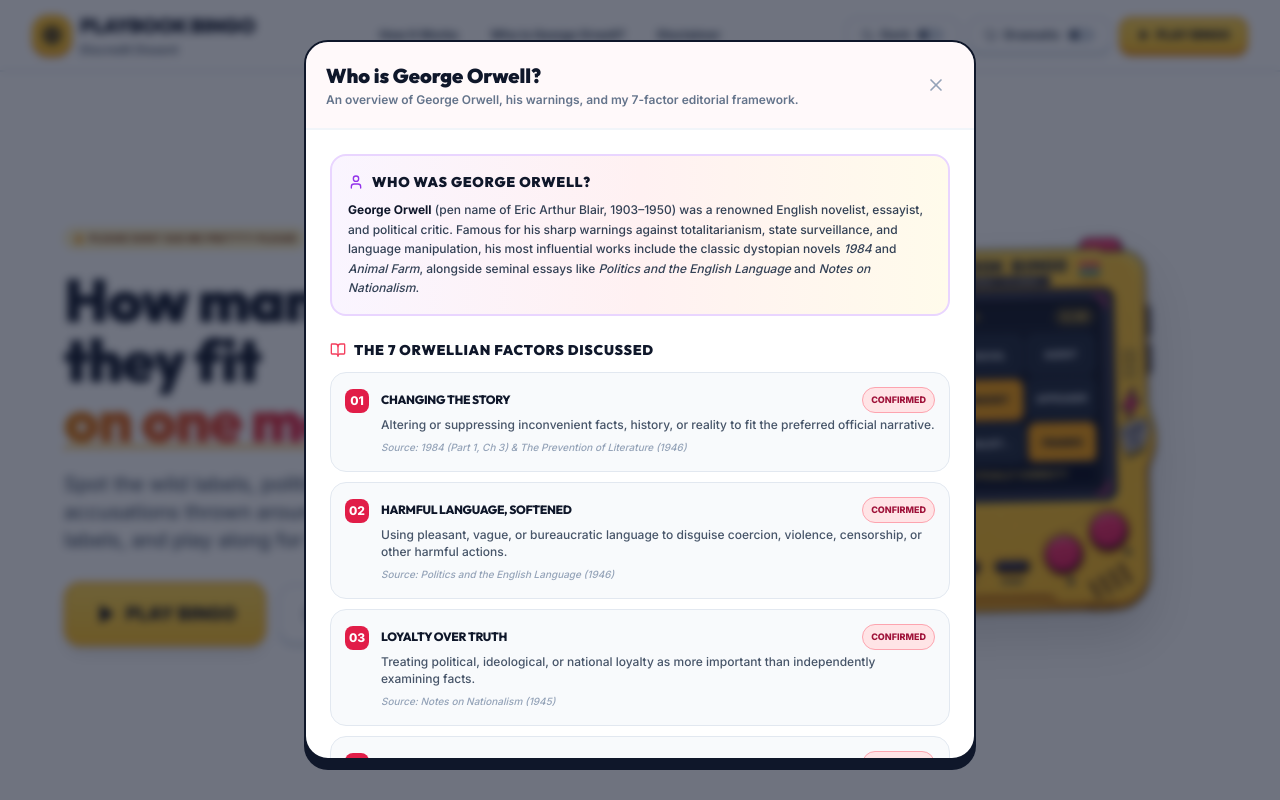
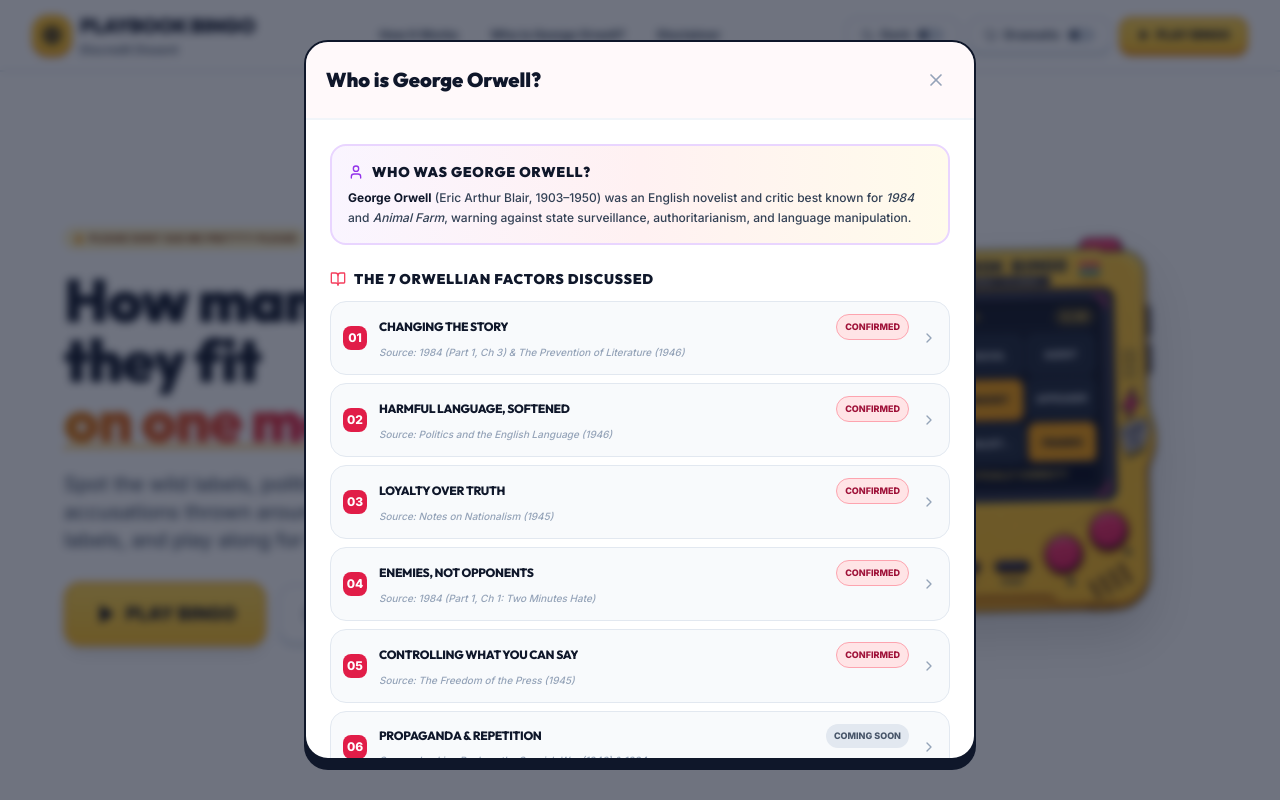
Before and after one commit to professordoom58-art/Playbook, a React (Vite) app: page / in a window 1280 px wide. Both pictures are taken after a click on the button "Who is George Orwell?". Shown: the top 800 px of the page. Built offline with nearby package versions, Linux system fonts and the light colour scheme.

Commit message:
feat: remove modal header subtext, shorten George Orwell intro, remove factor plainMeaning subtext, and make all 7 factors interactive buttons opening OrwellFactorDrawer

```diff
--- a/src/components/MethodologyModal.tsx
+++ b/src/components/MethodologyModal.tsx
@@ -1,12 +1,16 @@
-import React from 'react';
-import { X, BookOpen, ShieldAlert, User, CheckCircle2 } from 'lucide-react';
+import React, { useState } from 'react';
+import { X, BookOpen, ShieldAlert, User, ChevronRight } from 'lucide-react';
 import { ORWELL_FACTORS } from '../data/orwellFactors';
+import { OrwellFactorDrawer } from './OrwellFactorDrawer';
+import { OrwellFactor } from '../types';
 
 interface MethodologyModalProps {
   onClose: () => void;
 }
 
 export const MethodologyModal: React.FC<MethodologyModalProps> = ({ onClose }) => {
+  const [selectedFactor, setSelectedFactor] = useState<OrwellFactor | null>(null);
+
   return (
     <div className="modal-overlay" onClick={(e) => { if (e.target === e.currentTarget) onClose(); }}>
       <div className="modal-content max-w-2xl max-h-[85vh] flex flex-col">
@@ -17,9 +21,6 @@ export const MethodologyModal: React.FC<MethodologyModalProps> = ({ onClose }) =
             <h3 className="font-display font-black text-lg sm:text-xl text-slate-900 dark:text-white leading-tight">
               Who is George Orwell?
             </h3>
-            <p className="text-xs font-semibold text-slate-500 dark:text-slate-400 mt-0.5">
-              An overview of George Orwell, his warnings, and my 7-factor editorial framework.
-            </p>
           </div>
           <button
             onClick={onClose}
@@ -35,14 +36,14 @@ export const MethodologyModal: React.FC<MethodologyModalProps> = ({ onClose }) =
 
           {/* 1. START: BRIEF ABOUT GEORGE ORWELL */}
           <div className="p-4 rounded-2xl bg-gradient-to-r from-purple-50 via-rose-50 to-amber-50 dark:from-purple-950/40 dark:via-rose-950/30 dark:to-amber-950/30 border-2 border-purple-200 dark:border-purple-800/60">
-            <div className="flex items-center gap-2 mb-2">
+            <div className="flex items-center gap-2 mb-1.5">
               <User className="w-4 h-4 text-purple-600 dark:text-purple-400" />
               <h4 className="font-black text-slate-900 dark:text-white text-xs sm:text-sm uppercase tracking-wider">
                 Who was George Orwell?
               </h4>
             </div>
             <p className="text-xs font-medium leading-relaxed text-slate-700 dark:text-slate-300">
-              <strong className="text-slate-900 dark:text-white">George Orwell</strong> (pen name of Eric Arthur Blair, 1903–1950) was a renowned English novelist, essayist, and political critic. Famous for his sharp warnings against totalitarianism, state surveillance, and language manipulation, his most influential works include the classic dystopian novels <em>1984</em> and <em>Animal Farm</em>, alongside seminal essays like <em>Politics and the English Language</em> and <em>Notes on Nationalism</em>.
+              <strong className="text-slate-900 dark:text-white">George Orwell</strong> (Eric Arthur Blair, 1903–1950) was an English novelist and critic best known for <em>1984</em> and <em>Animal Farm</em>, warning against state surveillance, authoritarianism, and language manipulation.
             </p>
           </div>
 
@@ -53,18 +54,19 @@ export const MethodologyModal: React.FC<MethodologyModalProps> = ({ onClose }) =
               The 7 Orwellian Factors Discussed
             </h4>
 
-            <div className="space-y-2.5">
+            <div className="space-y-2">
               {ORWELL_FACTORS.map((factor) => (
-                <div
+                <button
                   key={factor.id}
-                  className="p-3.5 rounded-2xl bg-slate-50 dark:bg-slate-800/80 border border-slate-200 dark:border-slate-700/80 flex items-start gap-3"
+                  onClick={() => setSelectedFactor(factor)}
+                  className="w-full text-left p-3 rounded-2xl bg-slate-50 dark:bg-slate-800/80 hover:bg-purple-50/80 dark:hover:bg-purple-950/40 border border-slate-200 dark:border-slate-700/80 hover:border-purple-300 dark:hover:border-purple-700 transition-all flex items-center gap-3 cursor-pointer group"
                 >
-                  <span className="w-6 h-6 rounded-lg bg-rose-600 text-white font-black text-xs flex items-center justify-center flex-shrink-0 mt-0.5 shadow-xs">
+                  <span className="w-6 h-6 rounded-lg bg-rose-600 text-white font-black text-xs flex items-center justify-center flex-shrink-0 shadow-xs">
                     {factor.numberCode}
                   </span>
                   <div className="flex-1 min-w-0">
-                    <div className="flex items-center justify-between gap-2 mb-1">
-                      <h5 className="font-extrabold text-slate-900 dark:text-white text-xs uppercase tracking-tight">
+                    <div className="flex items-center justify-between gap-2 mb-0.5">
+                      <h5 className="font-extrabold text-slate-900 dark:text-white text-xs uppercase tracking-tight truncate">
                         {factor.title}
                       </h5>
                       <span
@@ -77,14 +79,12 @@ export const MethodologyModal: React.FC<MethodologyModalProps> = ({ onClose }) =
                         {factor.status === 'FLAGGED' ? 'CONFIRMED' : 'COMING SOON'}
                       </span>
                     </div>
-                    <p className="text-xs text-slate-600 dark:text-slate-300 font-medium leading-snug mb-1">
-                      {factor.plainMeaning}
-                    </p>
                     <p className="text-[10px] text-slate-400 dark:text-slate-400 italic">
                       Source: {factor.orwellSource}
                     </p>
                   </div>
-                </div>
+                  <ChevronRight className="w-4 h-4 text-slate-400 group-hover:text-purple-600 dark:group-hover:text-purple-400 transition-colors flex-shrink-0" />
+                </button>
               ))}
             </div>
           </div>
@@ -102,6 +102,14 @@ export const MethodologyModal: React.FC<MethodologyModalProps> = ({ onClose }) =
 
         </div>
       </div>
+
+      {/* FACTOR DETAIL DRAWER / MODAL */}
+      {selectedFactor && (
+        <OrwellFactorDrawer
+          factor={selectedFactor}
+          onClose={() => setSelectedFactor(null)}
+        />
+      )}
     </div>
   );
 };
```
